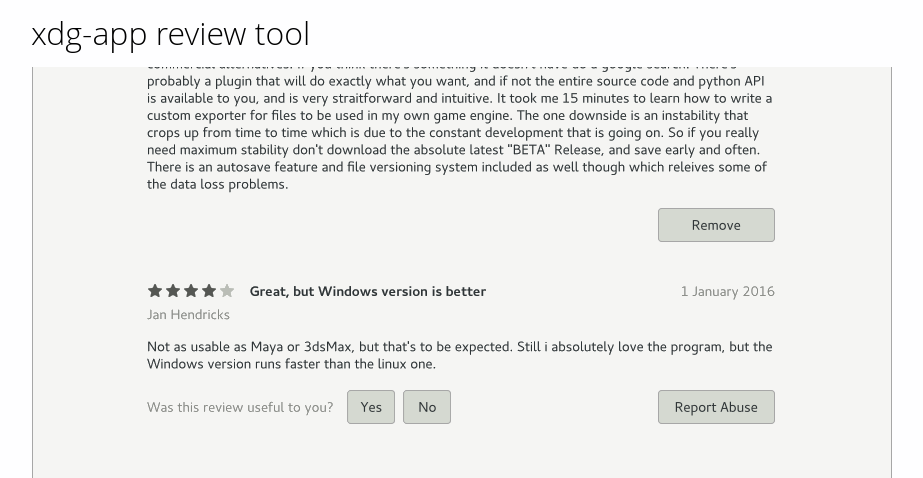
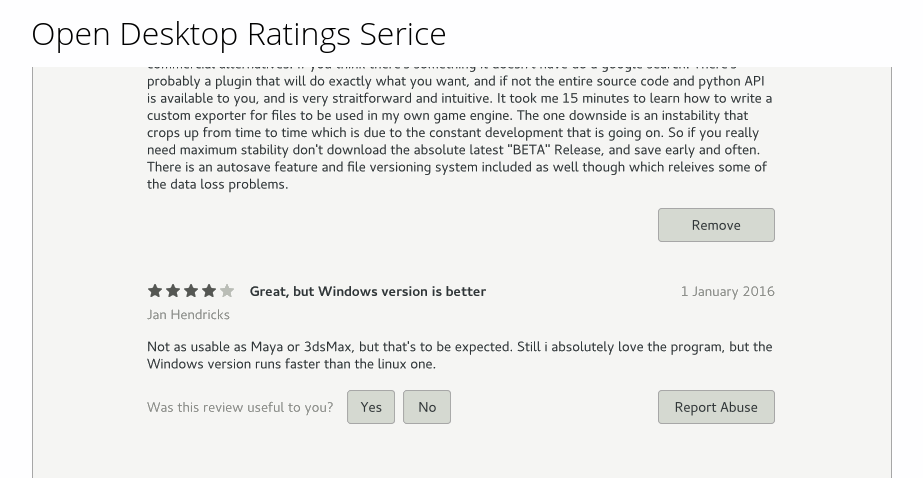
Before and after one commit to GNOME/odrs-web, a Flask app: page / in a window 1280 px wide. Shown: the top 478 px of the page, without its empty margins (1-924 px from the left). Run offline with Flask 2, Linux system fonts and the light colour scheme.

Commit message:
Give the service a new name
In retrospect, linking this with xdg-app was a bad idea.

```diff
--- a/templates/index.html
+++ b/templates/index.html
@@ -1,9 +1,9 @@
 {% extends "default.html" %}
-{% block title %}xdg-app review tool{% endblock %}
+{% block title %}ODRS: Open Desktop Ratings Serice{% endblock %}
 
 {% block content %}
 
-<h1>xdg-app review tool</h1>
+<h1>Open Desktop Ratings Serice</h1>
 <img src="static/app-page.png" alt="[Submitting a review]"/>
 <img src="static/review-submit.png" alt="[Submitting a review]"/>
 
```
Also changed, not shown: README.md.
